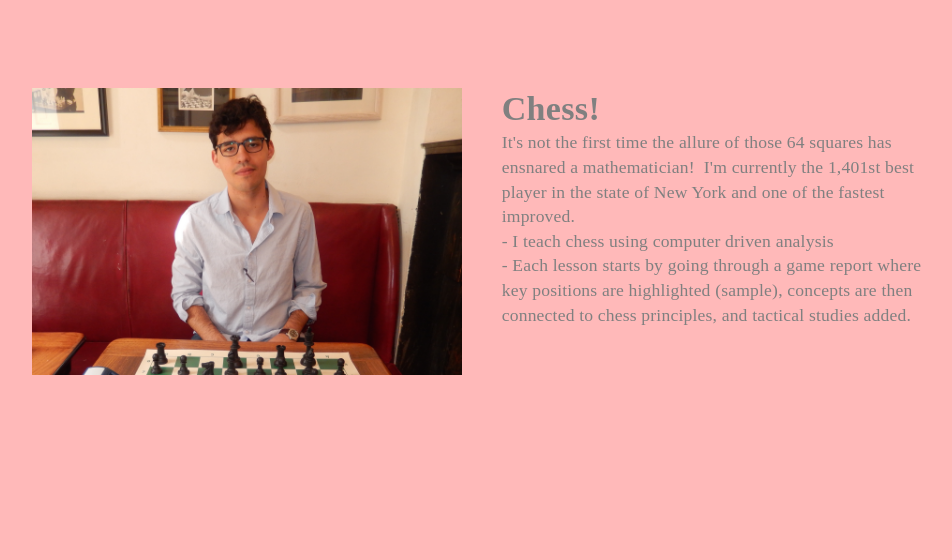
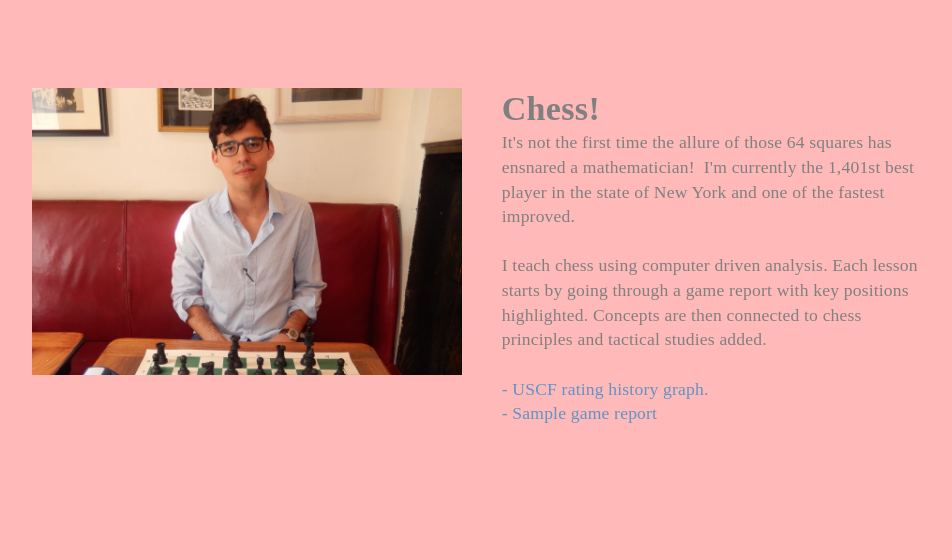
Before and after one commit to iamjarret/iamjarret.github.io, a plain HTML site: page index.html in a window 1280 px wide. Shown: the part 840-1400 px from the top of the page, without its empty margins (158-1110 px from the left). Drawn offline with nearby package versions, Linux system fonts and the light colour scheme.

Commit message:
added new index

```diff
--- a/index.html
+++ b/index.html
@@ -116,19 +116,23 @@
           <div id="fr_54a710c081d66e40ca0000d0" class="fr-widget fr-text fr-wf    fr_paragraph_left fr_c07_paragraph_text
 
                 ">
-            <div class="fr-text">It's not the first time the allure of those 64 squares has ensnared a mathematician! &nbsp;I'm currently the 1,401st best player in the state of New York and <font color="5e94c6"><a href="http://main.uschess.org/datapage/ratings_graphR.php?memid=14360976">one of the fastest improved</a></font>.
-              <div> - I teach chess using computer driven analysis <br>
-		- Each lesson starts by going through a game report where key positions are highlighted (<a href='sample.pdf'>sample</a>), concepts are then connected to chess principles, and tactical studies added.
+            <div class="fr-text">It's not the first time the allure of those 64 squares has ensnared a mathematician! &nbsp;I'm currently the 1,401st best player in the state of New York and one of the fastest improved. <br><br>
+              I teach chess using computer driven analysis.  Each lesson starts by going through a game report with key positions highlighted.  Concepts are then connected to chess principles and tactical studies added.
+              <div>
 		</div>
-              <div>
-                <br>
+
+<div id="fr_54a8570de132a43009000010" class="fr-widget fr-text fr-wf    fr_paragraph_center ">
+            <div class="fr-text">&nbsp;
+              <div>- <font color="5e94c6"><a href="http://main.uschess.org/datapage/ratings_graphR.php?memid=14360976">USCF rating history graph</a></font>.
               </div>
-              <div>
-                <br>
+              <div>- <a href='sample.pdf'>Sample game report</a>
               </div>
-              <div>
-                <br>
-              </div>
+            </div>
+
+          </div>
+
+
+
             </div>
 
           </div>
```
